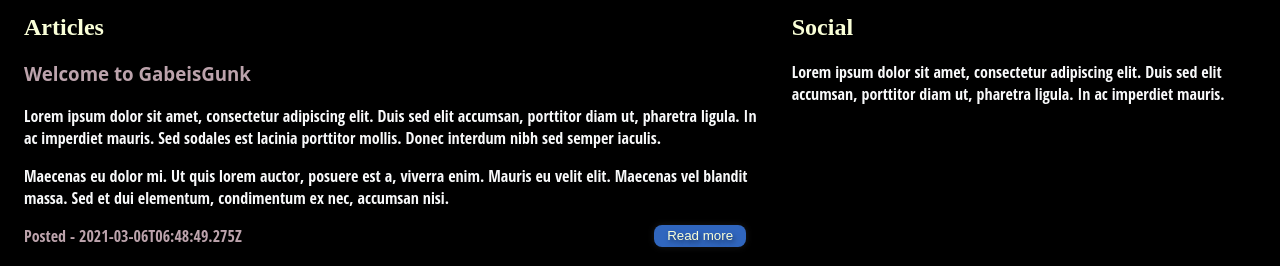
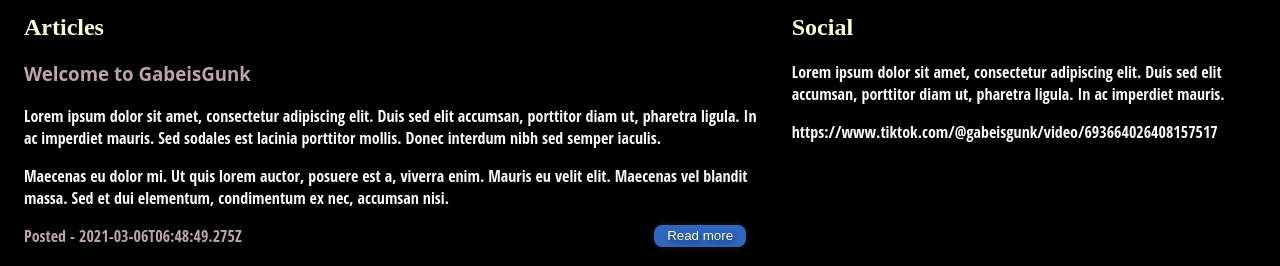
Before and after one commit to daftpy/GiSWebsite, a Gatsby site: page / in a window 1280 px wide. Shown: the part 573-839 px from the top of the page. Built offline with nearby package versions, Linux system fonts and the light colour scheme; Gatsby itself is replaced by a stand-in of ours.

Commit message:
Imported tiks.yaml on index.js

```diff
--- a/src/pages/index.js
+++ b/src/pages/index.js
@@ -4,6 +4,7 @@
 import HeroImg from "../components/heroImg"
 import Article from "../components/article"
 import Footer from "../components/footer"
+import YAMLDATA from "../../_tiktok/tiks.yaml"
 
 // data
 const links = [
@@ -89,6 +90,7 @@
             <p>
               Lorem ipsum dolor sit amet, consectetur adipiscing elit. Duis sed elit accumsan, porttitor diam ut, pharetra ligula. In ac imperdiet mauris.
             </p>
+            <p>{YAMLDATA.recent_tiktok}</p>
           </div>
         </div>
         {/* <div dangerouslySetInnerHTML={{__html: data.allMarkdownRemark.edges[0].node.html}}></div> */}
```
